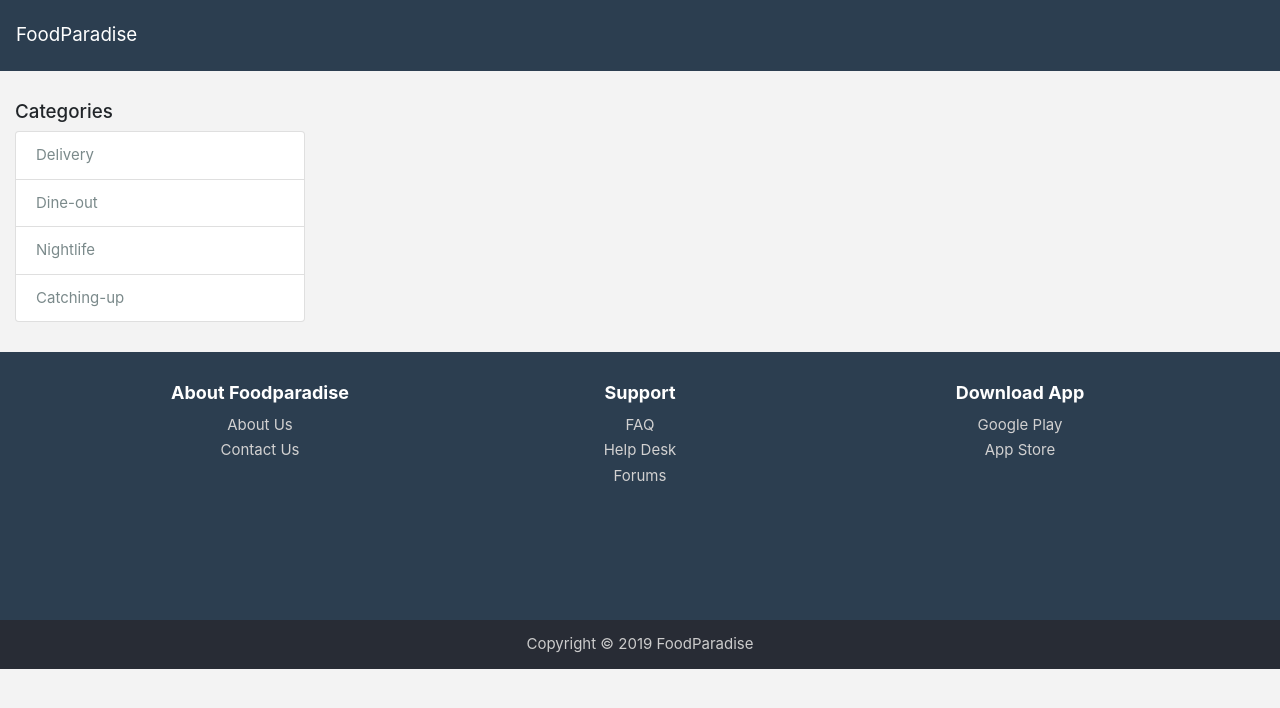
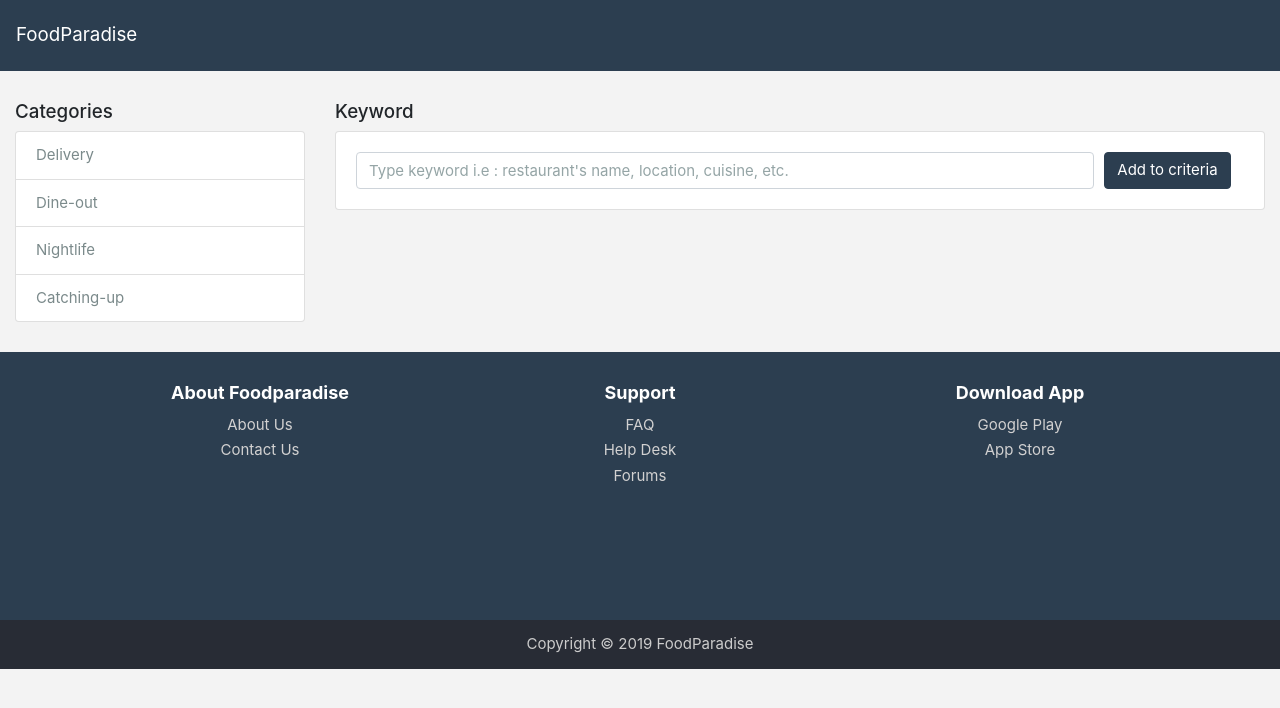
Before and after one commit to yoga1234/foodparadise, a React (Create React App) app: page /city/1 in a window 1280 px wide. Shown: the top 708 px of the page. Built offline with nearby package versions, Linux system fonts and the light colour scheme; no server answers; some icons are missing.

Commit message:
adding search keyword box

```diff
--- a/src/pages/City.js
+++ b/src/pages/City.js
@@ -36,12 +36,17 @@ class City extends Component {
     this.state = {
       city: null,
       categories: null,
-      categorySelected: null
+      categorySelected: null,
+      keyword: ''
     }
   }
 
   categoryClickHandler = (category) => {
     this.setState({ categorySelected: category })
+  }
+
+  changeKeywordHandler = (event) => {
+    this.setState({ keyword: event.target.value })
   }
 
   transformCategoriesData(categories) {
@@ -107,6 +112,29 @@ class City extends Component {
               )
             }
           </div>
+          <div className="col">
+            <h5>Keyword</h5>
+            <div className="card">
+              <div className="card-body">
+                <div className="form-row">
+                  <div className="col-10">
+                    <input
+                      className="form-control"
+                      type="text"
+                      placeholder="Type keyword i.e : restaurant's name, location, cuisine, etc."
+                      value={this.state.keyword}
+                      onChange={this.changeKeywordHandler}
+                    />
+                  </div>
+                  <div className="col">
+                    <button className="btn btn-primary">
+                      Add to criteria
+                    </button>
+                  </div>
+                </div>
+              </div>
+            </div>
+          </div>
         </div>
       </div>
     )
```
Also changed, not shown: 1 other file (tests, documents, lock files or other folders).
